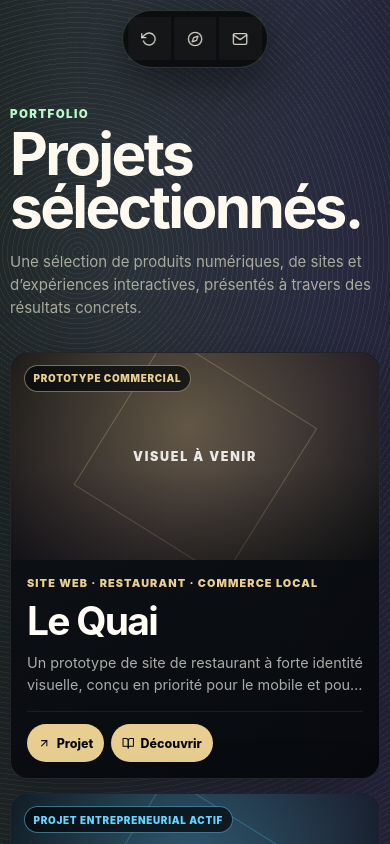
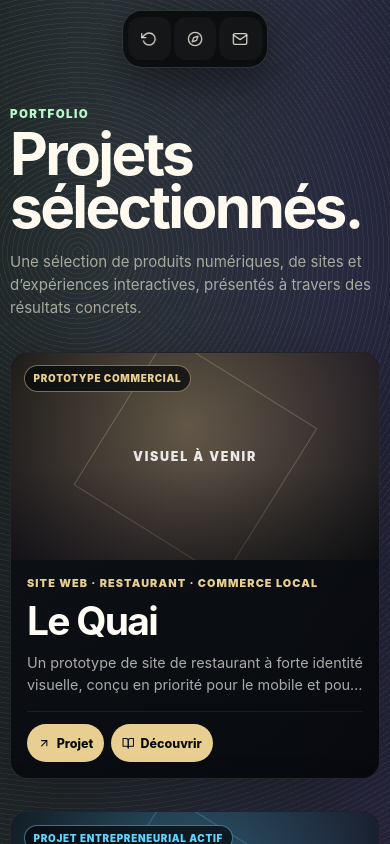
Before and after one commit to Koryas57/DigitalBuilder, a React (Vite) app: page /projects in a window 390 px wide. Shown: the top 844 px of the page. Built offline with nearby package versions, Linux system fonts and the light colour scheme; a web font is replaced by a local one.

Commit message:
style: minor adjustements

```diff
--- a/src/assets/style/main.scss
+++ b/src/assets/style/main.scss
@@ -299,7 +299,7 @@ img {
 .projects-grid {
   display: grid;
   grid-template-columns: 1fr;
-  gap: 0.85rem;
+  gap: 2rem;
 }
 
 .thinking-section {
@@ -596,6 +596,7 @@ img {
 
   .projects-grid {
     grid-template-columns: repeat(2, minmax(0, 1fr));
+    gap: 1rem;
   }
 
   .process-strip,
--- a/src/components/experience/ExperienceShell.scss
+++ b/src/components/experience/ExperienceShell.scss
@@ -208,7 +208,7 @@
     max-width: calc(100% - 1rem);
     gap: 0.2rem;
     padding: 0.32rem;
-    border-radius: 999px;
+    border-radius: 20px;
     background: rgba(3, 5, 5, 0.78);
     box-shadow: 0 14px 45px rgba(0, 0, 0, 0.48);
   }
@@ -225,6 +225,7 @@
     min-height: 2.65rem;
     padding: 0;
     border-color: rgba(255, 250, 230, 0.06);
+    border-radius: 12px;
     color: rgba(255, 250, 240, 0.8);
     background: rgba(255, 250, 230, 0.035);
     font-size: 1rem;
```
